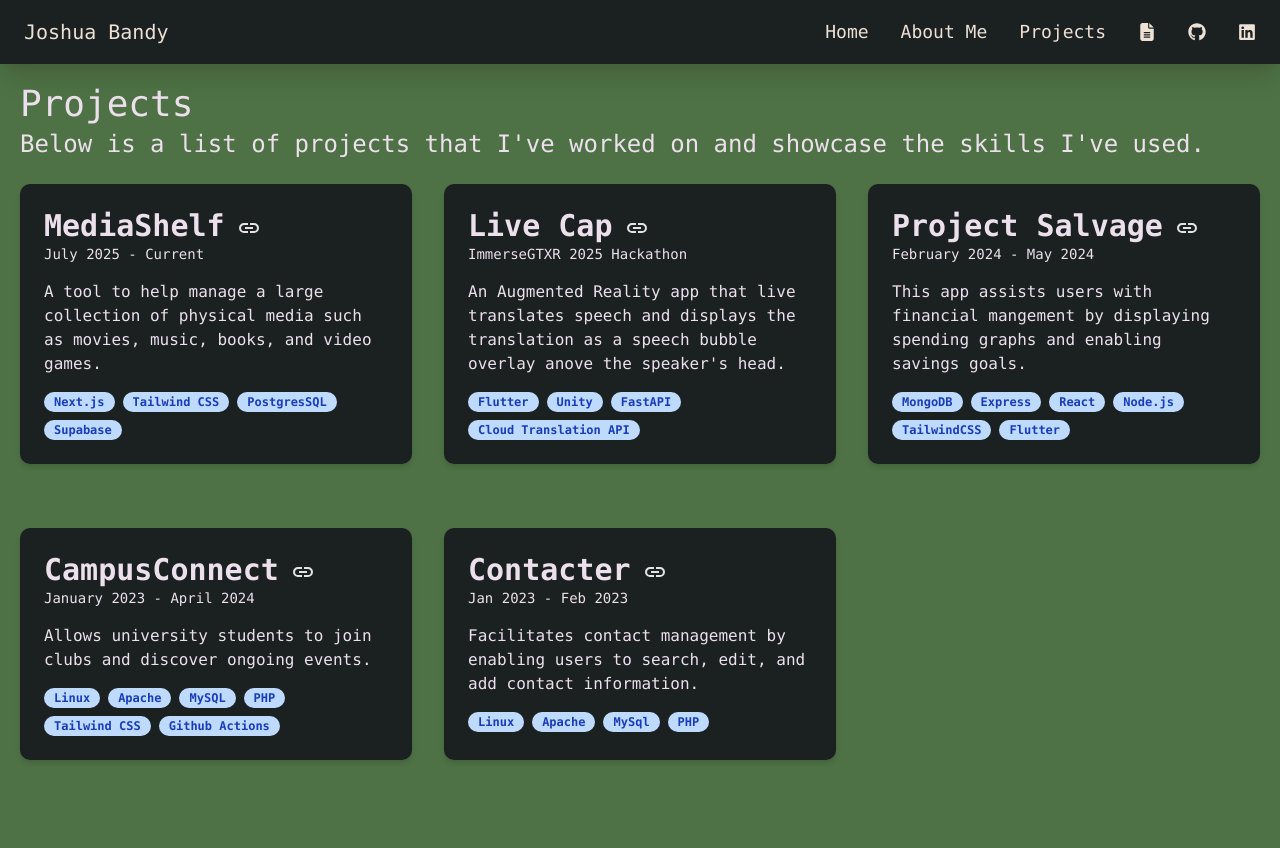
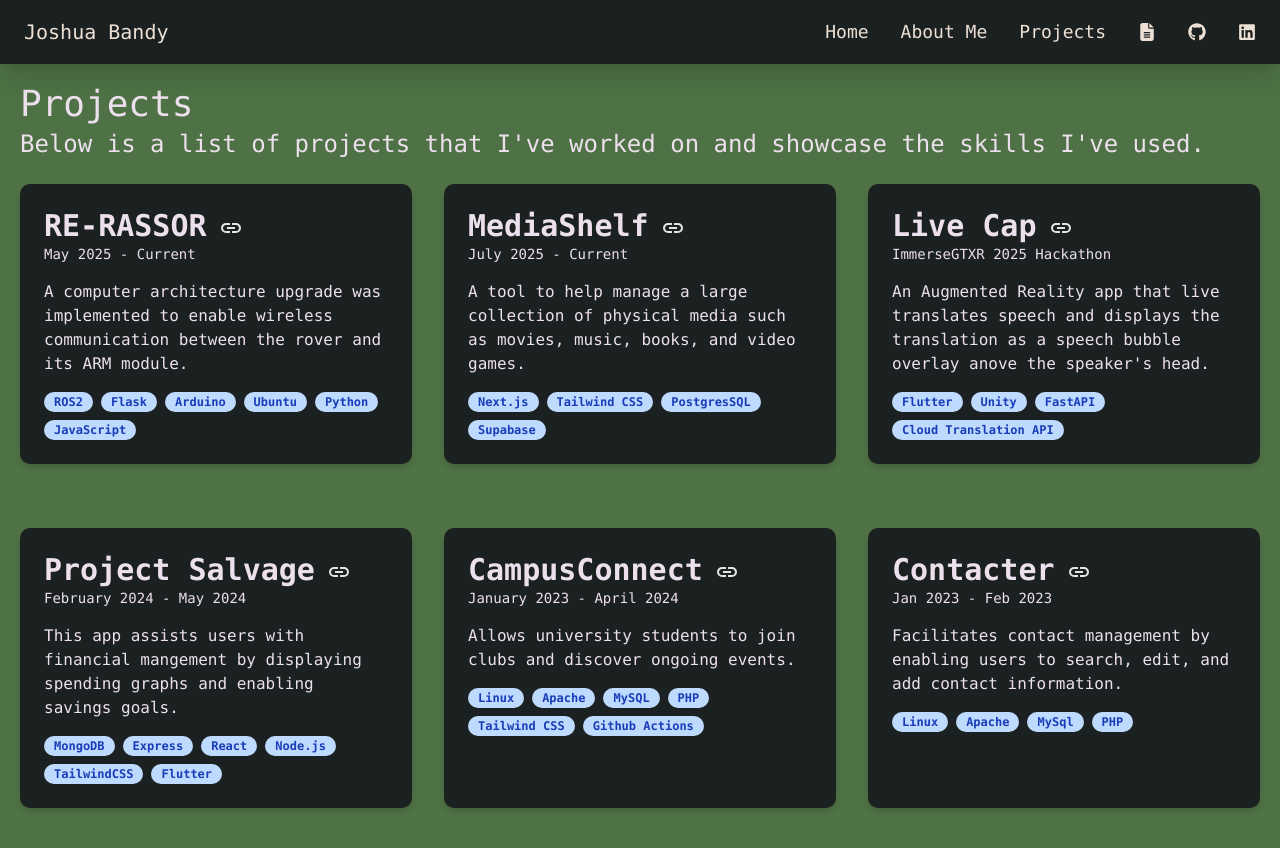
Before and after one commit to Lobbbey/portfolio, a Next.js app: page /projects in a window 1280 px wide. Shown: the top 848 px of the page. Before the commit the page ends 812 px from the top, so only its background shows below. Built offline with nearby package versions, Linux system fonts and the light colour scheme.

Commit message:
Added RE-RASSOR Project

```diff
--- a/app/projects/page.tsx
+++ b/app/projects/page.tsx
@@ -13,6 +13,16 @@ export default function Projects() {
   }, []);
 
   const projects = [
+    {
+      name: "RE-RASSOR",
+      duration: "May 2025 - Current",
+      info: {
+        description: "A computer architecture upgrade was implemented to enable wireless communication between the rover and its ARM module.",
+        tags: ["ROS2", "Flask", "Arduino", "Ubuntu", "Python", "JavaScript", ],
+      },
+      logo: "",
+      link: "https://github.com/FlaSpaceInst/2025-Summer-Knights-RASSOR",
+    },
     {
       name: "MediaShelf",
       duration: "July 2025 - Current",
```
